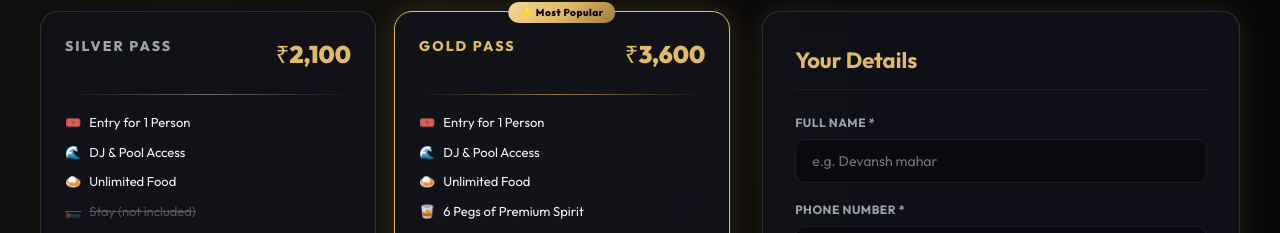
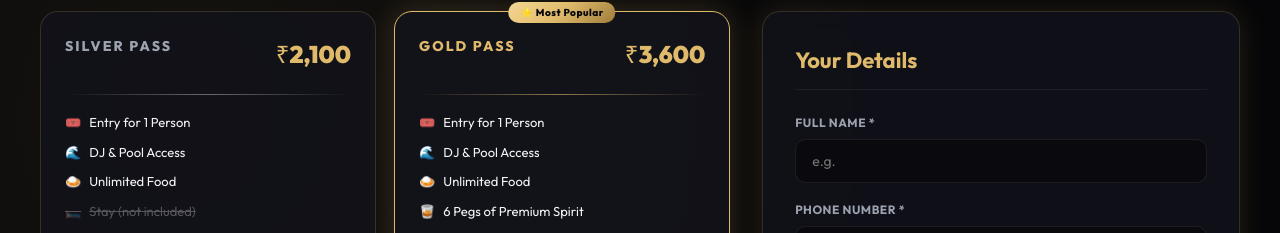
Before and after one commit to devanshmahar/Event-ticket-manager, a React (Vite) app: page / in a window 1280 px wide. Both pictures are taken after a click on the button "🎟️ Book Tickets". Shown: the part 178-411 px from the top of the page. Built offline with nearby package versions, Linux system fonts and the light colour scheme.

Commit message:
Updated homepage

```diff
--- a/src/App.jsx
+++ b/src/App.jsx
@@ -415,7 +415,7 @@ export default function App() {
                 <form onSubmit={handleBooking}>
                   <div className="field">
                     <label>Full Name *</label>
-                    <input name="name" value={form.name} onChange={handleForm} placeholder="e.g. Devansh mahar" required />
+                    <input name="name" value={form.name} onChange={handleForm} placeholder="e.g. " required />
                   </div>
                   <div className="field">
                     <label>Phone Number *</label>
```
